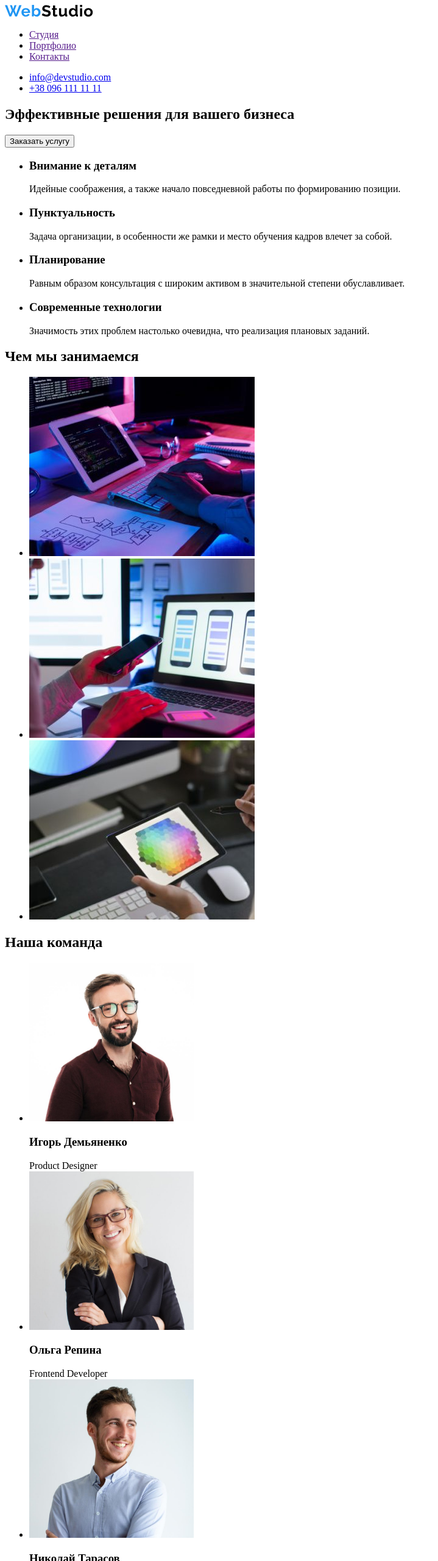
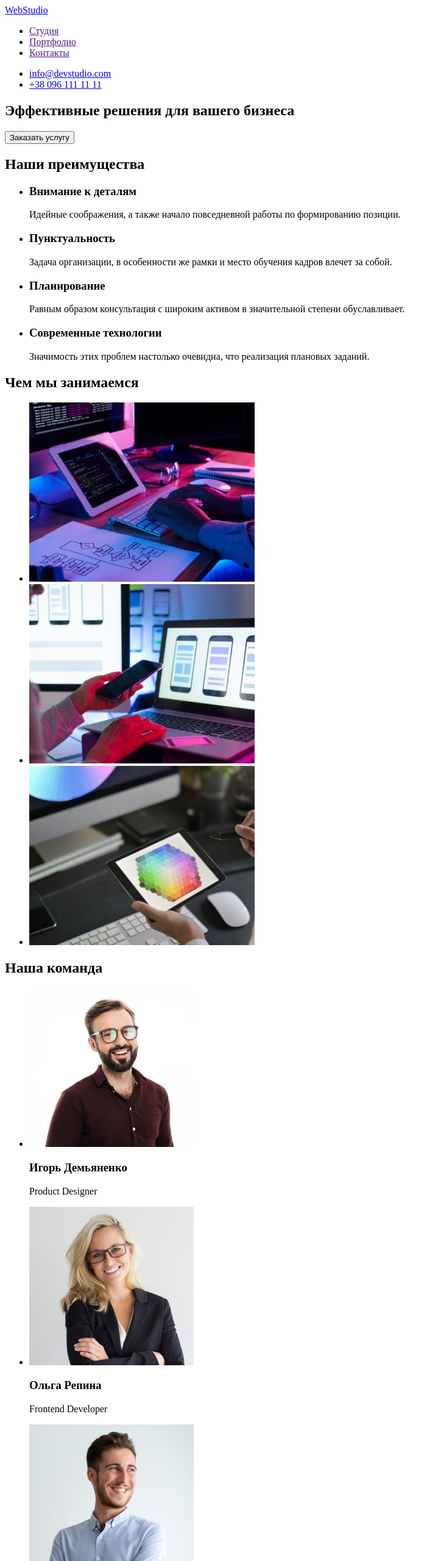
Before and after one commit to Siganova/goit-markup-hw-01, a plain HTML site: page index.html in a window 1280 px wide. Shown: the top 2560 px of the page at 61% size, without its empty margins (0-719 px from the left). Drawn offline with Linux system fonts and the light colour scheme.

Commit message:
homework1_revision

```diff
--- a/index.html
+++ b/index.html
@@ -10,9 +10,7 @@
     <header>
         <nav>
             <!-- Логотип -->
-            <a href="/">
-            <img src="./images/WebStudio.svg" alt="Логотип вебстудии"/>
-            </a>
+            <a href="/">WebStudio</a>
             <!-- Навигация -->
             <ul>
                 <li><a href="">Студия</a></li>
@@ -35,6 +33,7 @@
         </section>
         <!-- Секция Особенности -->
         <section>
+            <h2>Наши преимущества</h2>
             <ul>
                 <li>
                     <h3>Внимание к деталям</h3>
@@ -68,48 +67,24 @@
             <h2>Наша команда</h2>
             <ul>
                 <li>
-                    <div>
-                        <a href="/">
                     <img src="./images/photo1.jpg" alt="Фото дизайнера" width="270"/>
-                        </a>
-                    </div>
-                    <div>
                     <h3>Игорь Демьяненко</h3>
-                        <span>Product Designer</span>
-                    </div>
+                    <p>Product Designer</p>
                 </li>
                 <li>
-                    <div>
-                        <a href="/">
                     <img src="./images/photo2.jpg" alt="Фото разработчика" width="270" />
-                            </a>
-                        </div>
-                        <div>
                     <h3>Ольга Репина</h3>
-                            <span>Frontend Developer</span>
-                        </div>
+                    <p>Frontend Developer</p>
                 </li>
                 <li>
-                    <div>
-                        <a href="/">
                     <img src="./images/photo3.jpg" alt="Фото специалиста по маркетингу" width="270" />
-                        </a>
-                    </div>
-                    <div>
                     <h3>Николай Тарасов</h3>
-                        <span>Marketing</span>
-                    </div>
+                    <p>Marketing</p>
                 </li>
                 <li>
-                    <div>
-                        <a href="/">
                     <img src="./images/photo4.jpg" alt="Фото UI Designer" width="270"/>
-                        </a>
-                    </div>
-                    <div>
                     <h3>Михаил Ермаков</h3>
-                        <span>UI Designer</span>
-                    </div>
+                    <p>UI Designer</p>
                 </li>
             </ul>
 
@@ -117,14 +92,14 @@
     </main>
     <!-- Футер -->
     <footer>
-        <a href="/">
-            <img src="./images/WebStudio.svg" alt="Логотип"/>
-        </a>
+        <a href="/">WebStudio</a>
+        <address>
             <ul>
-            <li><address>г. Киев, пр-т Леси Украинки, 26</address></li>
+                <li><a href="https://goo.gl/maps/vTVvt7EAzc212PKN6">г.Киев, пр-т Леси Украинки, 26</a></li>
                 <li><a href="mailto:info@devstudio.com"> info@devstudio.com </a></li>
                 <li><a href="tel:+380961111111"> +38 096 111 11 11 </a></li>
             </ul>
+        </address>
     </footer>
 </body>
 </html>
```
Lines whose indentation alone changed are shown as unchanged.
